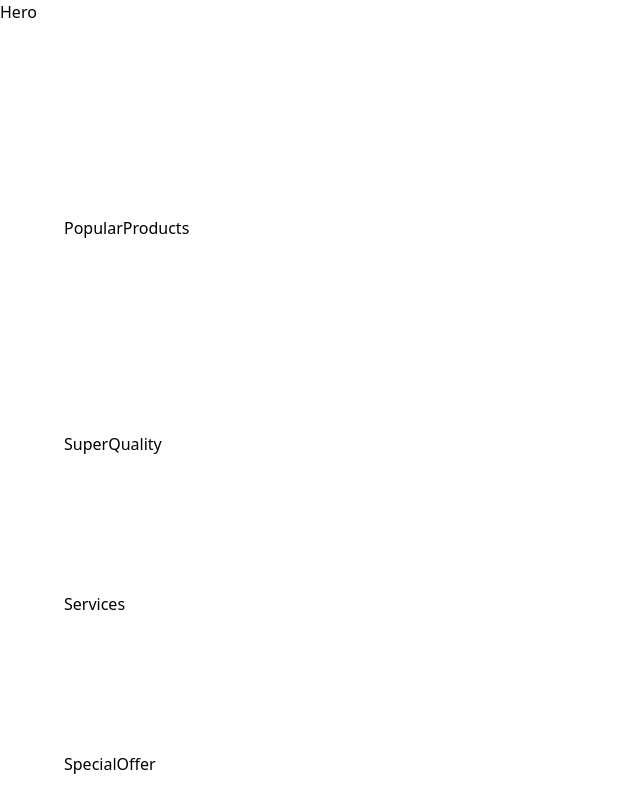
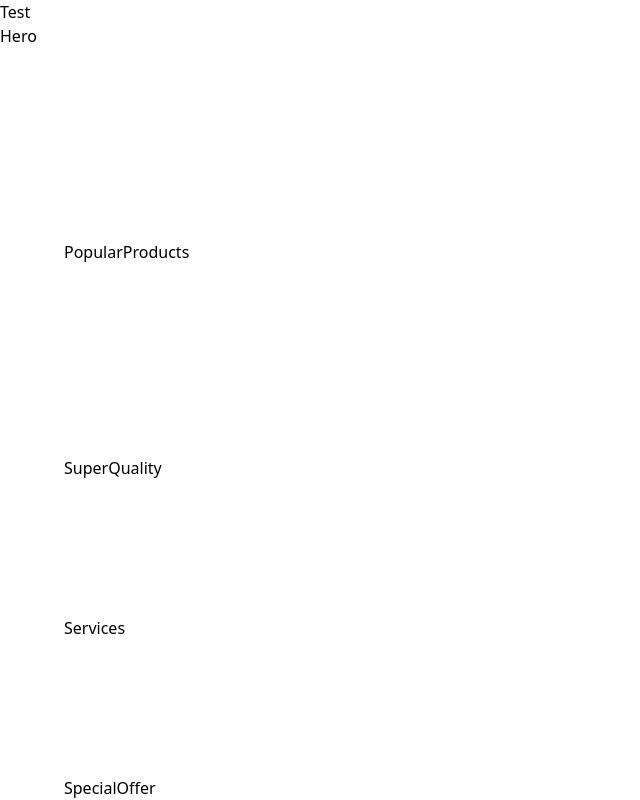
Before and after one commit to Aadi-0411/nikeLandingPage, a React (Vite) app: page / in a window 1280 px wide. Shown: the top 800 px of the page, without its empty margins (0-640 px from the left). Built offline with nearby package versions, Linux system fonts and the light colour scheme; a web font is replaced by a local one.

Commit message:
Adding a seperate Nav.jsx file

```diff
--- a/src/App.jsx
+++ b/src/App.jsx
@@ -1,11 +1,12 @@
 import {
-  Nav, Hero, PopularProducts,SuperQuality,Services,SpecialOffer,CustomerReviews,Subscribe,Footer
+  Hero, PopularProducts,SuperQuality,Services,SpecialOffer,CustomerReviews,Subscribe,Footer
 } from './sections'
+import Nav from './components/Nav'
 
 const App = () => {
   return (
     <main className="relative">
-      {/* <Nav /> */}
+      <Nav />
       {/* padding is a created class in tailwind */}
       <section className="xl:padding-1 wide:padding-r padding-b">
         <Hero />
--- /dev/null
+++ b/src/components/Nav.jsx
@@ -0,0 +1,7 @@
+const Nav = () => {
+  return (
+    <div>Test</div>
+  )
+}
+
+export default Nav
--- a/src/sections/index.js
+++ b/src/sections/index.js
@@ -1,4 +1,3 @@
-import Nav from './Nav';
 import Hero from './Hero';
 import PopularProducts from './PopularProducts';
 import SuperQuality from './SuperQuality';
@@ -9,7 +8,6 @@ import Subscribe from './Subscribe';
 import Footer from './Footer';
 
 export {
-    Nav,
     Hero,
     PopularProducts,
     SuperQuality,
```
